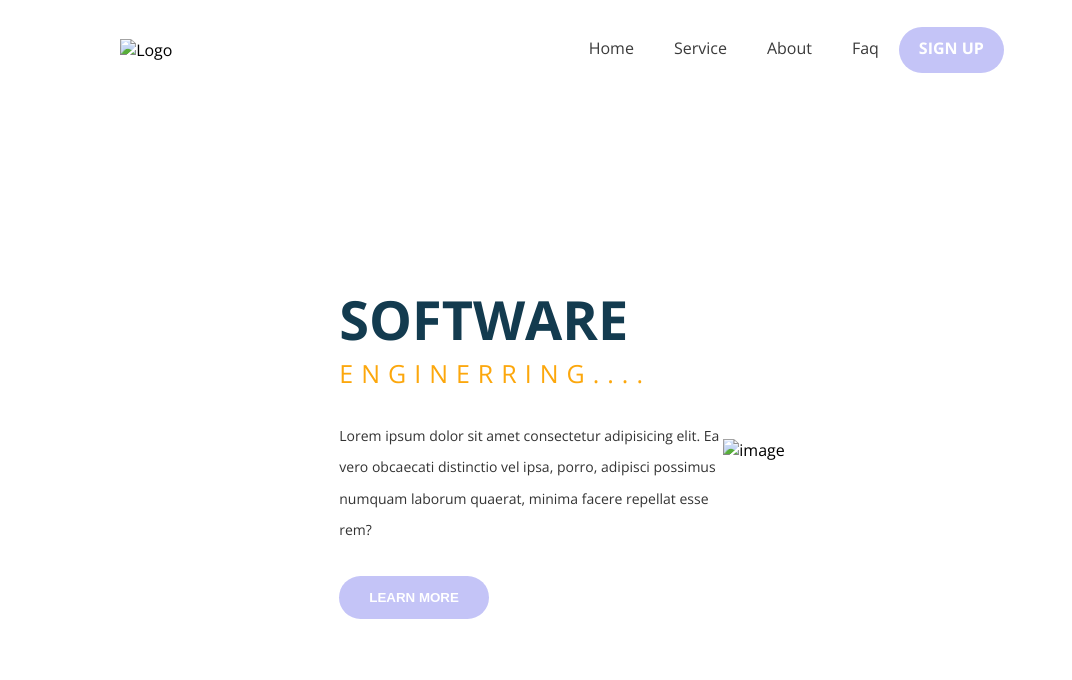
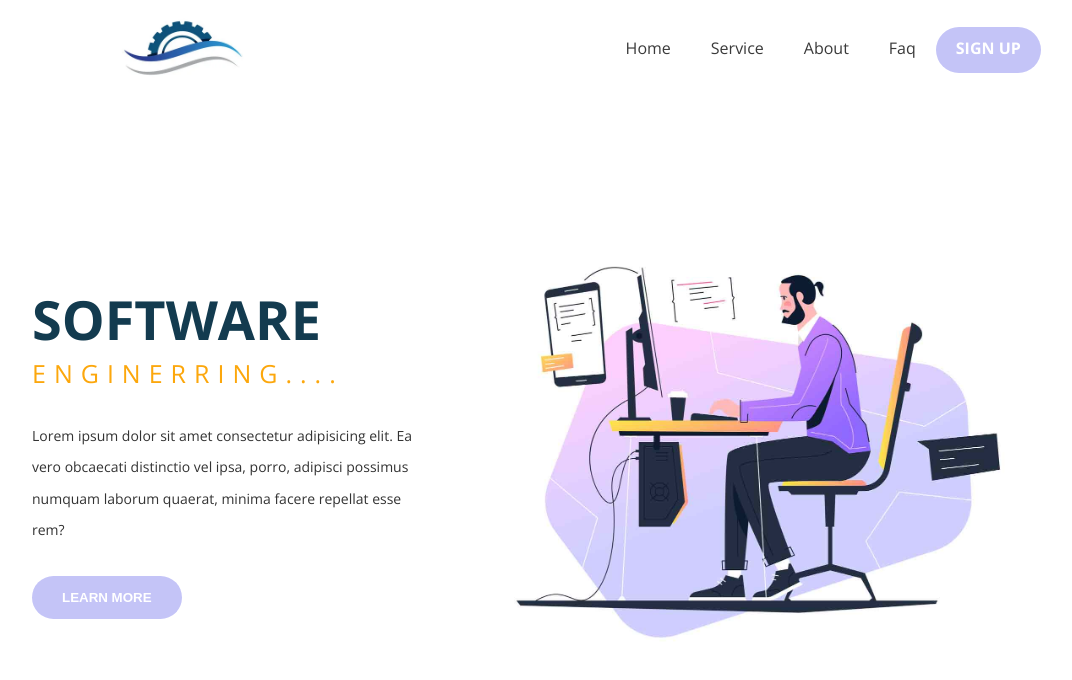
Before and after one commit to deepakMhargude/Landing_page, a plain HTML site: page index.html in a window 1280 px wide. Shown: the whole page, without its empty margins (78-1150 px from the left). Drawn offline with nearby package versions, Linux system fonts and the light colour scheme.

Commit message:
Update index.html

```diff
--- a/index.html
+++ b/index.html
@@ -15,7 +15,7 @@
 <body>
     <header>
         <div class="logo">
-            <img src="/deepak project-2/image/image3.jpg" alt="Logo" width="200px">
+            <img src="./image/image3.jpg" alt="Logo" width="200px">
         </div>
         <nav>
             <ul>
@@ -37,7 +37,7 @@
             <button class="cta">Learn More</button>
         </div>
         <div class="content-right">
-            <img src="/deepak project-2/image/image2.jpg" alt="image" class="hero-image">
+            <img src="./image/image2.jpg" alt="image" class="hero-image">
         </div>
     </main>
 </body>
```
